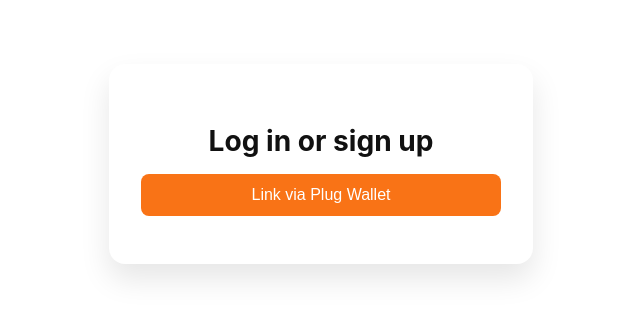
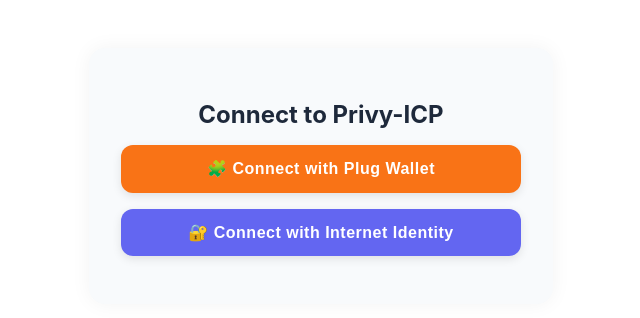
Before and after one commit to rohitd2103/Privy-ICP, a React (Vite) app in the folder src/icp_auth_wallet_frontend/: page / in a window 1280 px wide. Shown: the top 318 px of the page, without its empty margins (319-959 px from the left). Built offline with nearby package versions, Linux system fonts and the light colour scheme.

Commit message:
Added Login via Internet Identity

```diff
--- a/src/icp_auth_wallet_frontend/src/components/WalletConnectBox.jsx
+++ b/src/icp_auth_wallet_frontend/src/components/WalletConnectBox.jsx
@@ -1,68 +1,73 @@
 import React from 'react';
 
-export default function WalletConnectBox({ connected, principal, onPlugConnect, onEmailConnect }) {
+function WalletConnectBox({ connected, principal, onPlugConnect, onInternetIdentityConnect }) {
   return (
-    <div
-      style={{
-        width: '360px',
-        margin: '4rem auto',
-        padding: '2rem',
-        borderRadius: '1rem',
-        backgroundColor: '#ffffff',
-        boxShadow: '0 15px 30px rgba(0,0,0,0.1)',
-        fontFamily: 'Inter, sans-serif',
-        textAlign: 'center',
-      }}
-    >
-      <h3 style={{ marginBottom: '1rem', color: '#111' }}>Log in or sign up</h3>
+    <div style={{
+      width: '100%',
+      maxWidth: '400px',
+      margin: '3rem auto',
+      padding: '2rem',
+      backgroundColor: '#f8fafc',
+      borderRadius: '1rem',
+      boxShadow: '0 0 20px rgba(0,0,0,0.05)',
+      fontFamily: 'Inter, sans-serif',
+      textAlign: 'center'
+    }}>
+      <h2 style={{ marginBottom: '1rem', fontSize: '1.5rem', color: '#1e293b' }}>
+        Connect to Privy-ICP
+      </h2>
 
-
-
-      {connected ? (
-        <>
-          <p style={{ fontSize: '0.9rem', margin: '1rem 0', color: '#333' }}>
-            Connected as:
-          </p>
-          <code
-            style={{
-              display: 'block',
-              fontSize: '0.8rem',
-              color: '#666',
-              background: '#f4f4f4',
-              padding: '0.5rem',
-              borderRadius: '0.5rem',
-              wordBreak: 'break-all',
-            }}
-          >
-            {principal}
-          </code>
-        </>
-      ) : (
+      {!connected ? (
         <>
           <button
             onClick={onPlugConnect}
-            style={{
-              width: '100%',
-              padding: '0.75rem',
-              marginBottom: '1rem',
-              backgroundColor: '#f97316',
-              color: '#fff',
-              border: 'none',
-              borderRadius: '0.5rem',
-              fontWeight: '500',
-              fontSize: '1rem',
-              cursor: 'pointer',
-            }}
+            style={walletButtonStyle('#f97316')}
           >
-            Link via Plug Wallet
+            🧩 Connect with Plug Wallet
           </button>
 
-
-
-
+          <button
+            onClick={onInternetIdentityConnect}
+            style={walletButtonStyle('#6366f1')}
+          >
+            🔐 Connect with Internet Identity
+          </button>
         </>
+      ) : (
+        <div style={{ marginTop: '1.5rem' }}>
+          <p style={{ color: '#475569', fontWeight: 500 }}>Connected as:</p>
+          <code style={{
+            display: 'block',
+            marginTop: '0.5rem',
+            wordBreak: 'break-word',
+            fontSize: '0.9rem',
+            color: '#0f172a',
+            backgroundColor: '#e2e8f0',
+            padding: '0.5rem',
+            borderRadius: '0.5rem'
+          }}>{principal}</code>
+        </div>
       )}
-
     </div>
   );
 }
+
+function walletButtonStyle(bgColor) {
+  return {
+    width: '100%',
+    padding: '0.9rem',
+    marginBottom: '1rem',
+    backgroundColor: bgColor,
+    color: '#fff',
+    border: 'none',
+    borderRadius: '0.75rem',
+    fontWeight: '600',
+    fontSize: '1rem',
+    cursor: 'pointer',
+    transition: 'background-color 0.2s ease',
+    boxShadow: '0 3px 10px rgba(0,0,0,0.1)',
+    letterSpacing: '0.5px'
+  };
+}
+
+export default WalletConnectBox;
```
